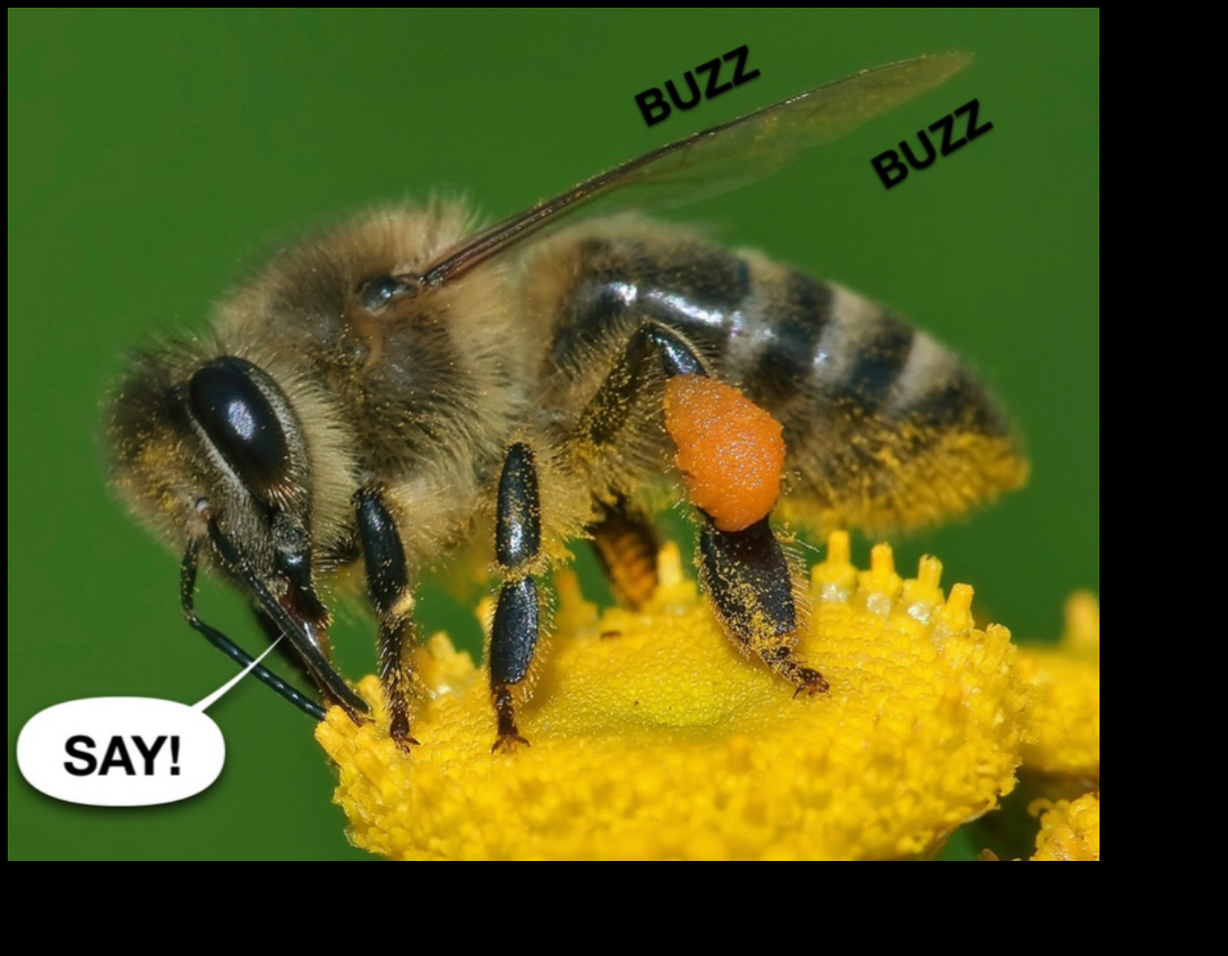
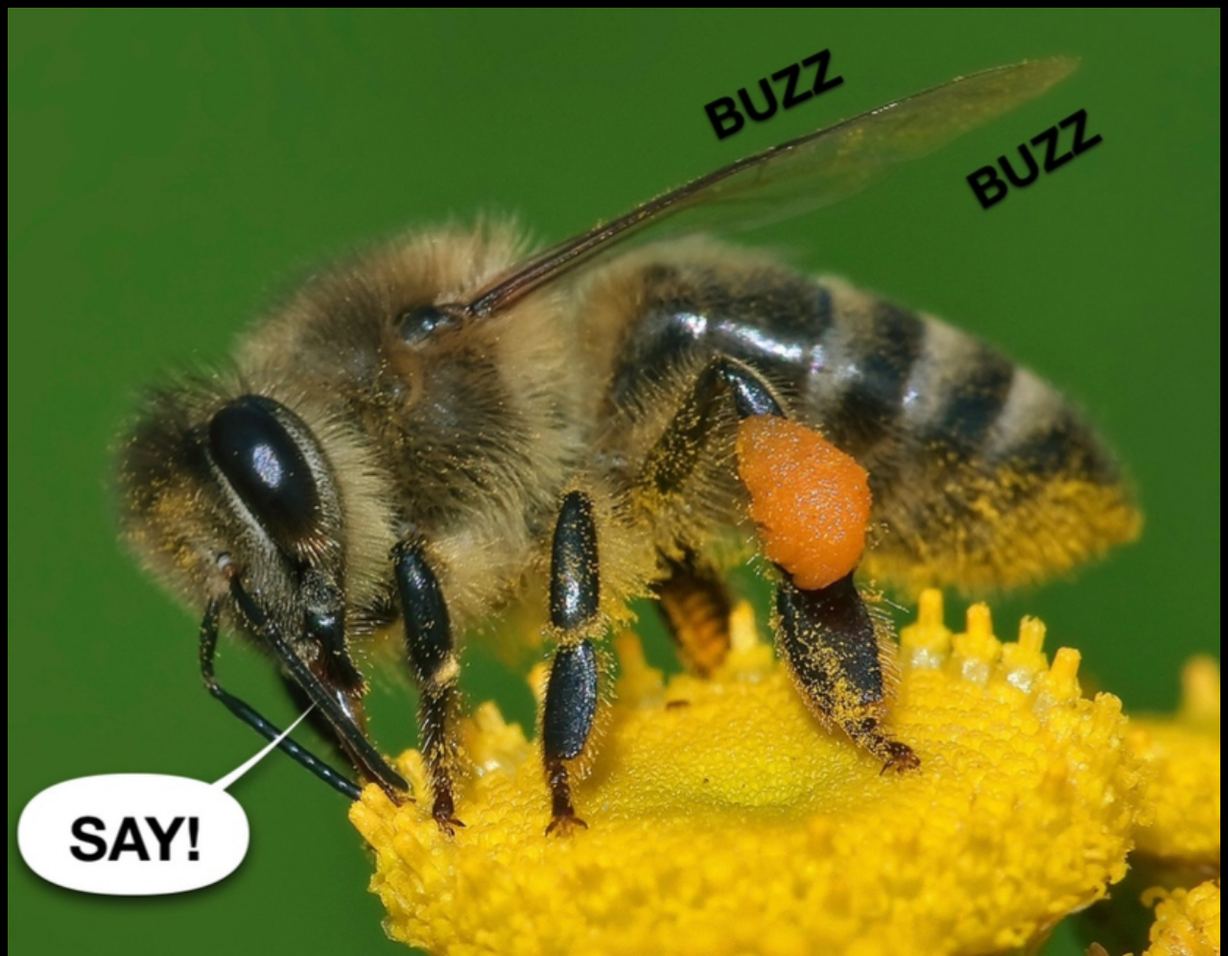
Before and after one commit to saybeeme/saybeeme.github.io, a plain HTML site: page index.html in a window 1280 px wide. Shown: the whole page at 96% size. Before the commit the page ends 905 px from the top, so only its background shows below. Drawn offline with Linux system fonts and the light colour scheme.

Commit message:
Update index.html

```diff
--- a/index.html
+++ b/index.html
@@ -5,7 +5,7 @@
 <BODY style="background-color: black;">
     <div class="row">
     <div class="column">
-        <img src="saybee.jpg" style="width:90%">
+        <img src="saybee.jpg" style="width:100%">
         </div></div>
 
 </BODY>
```
